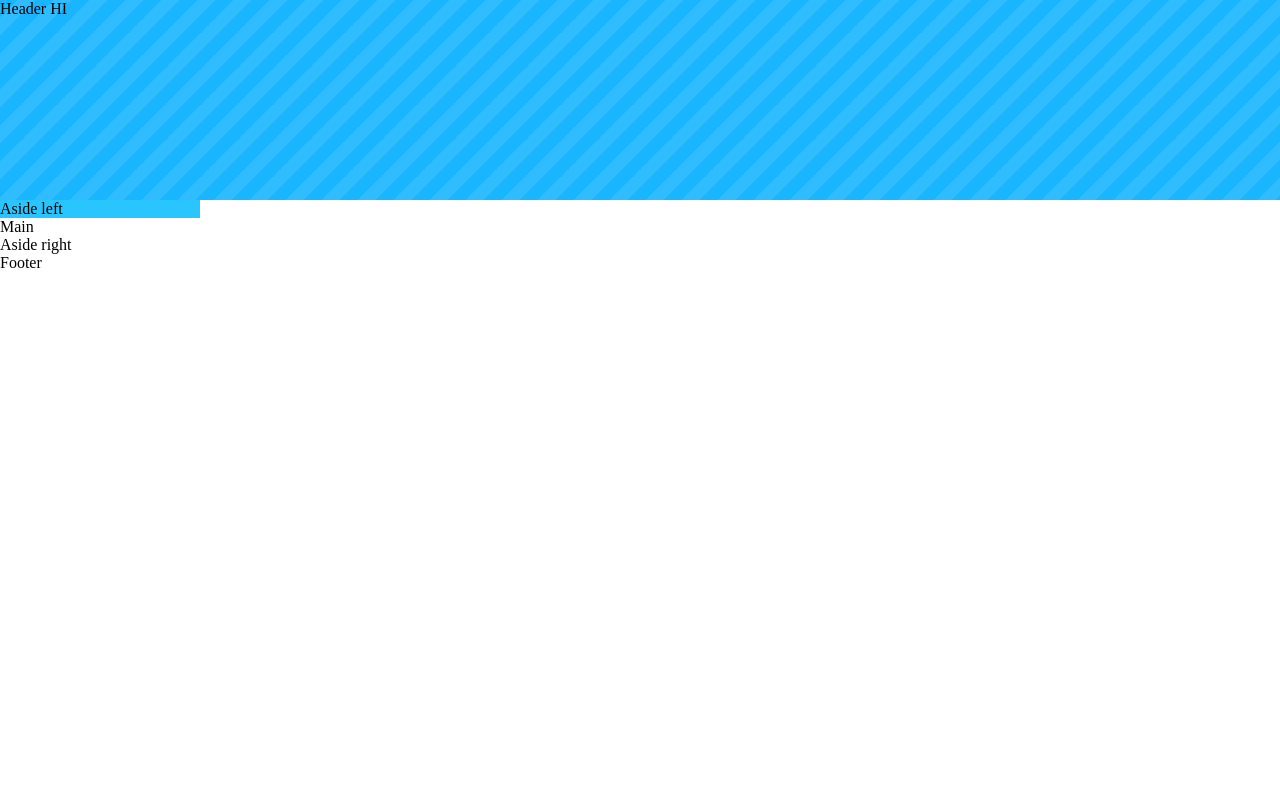
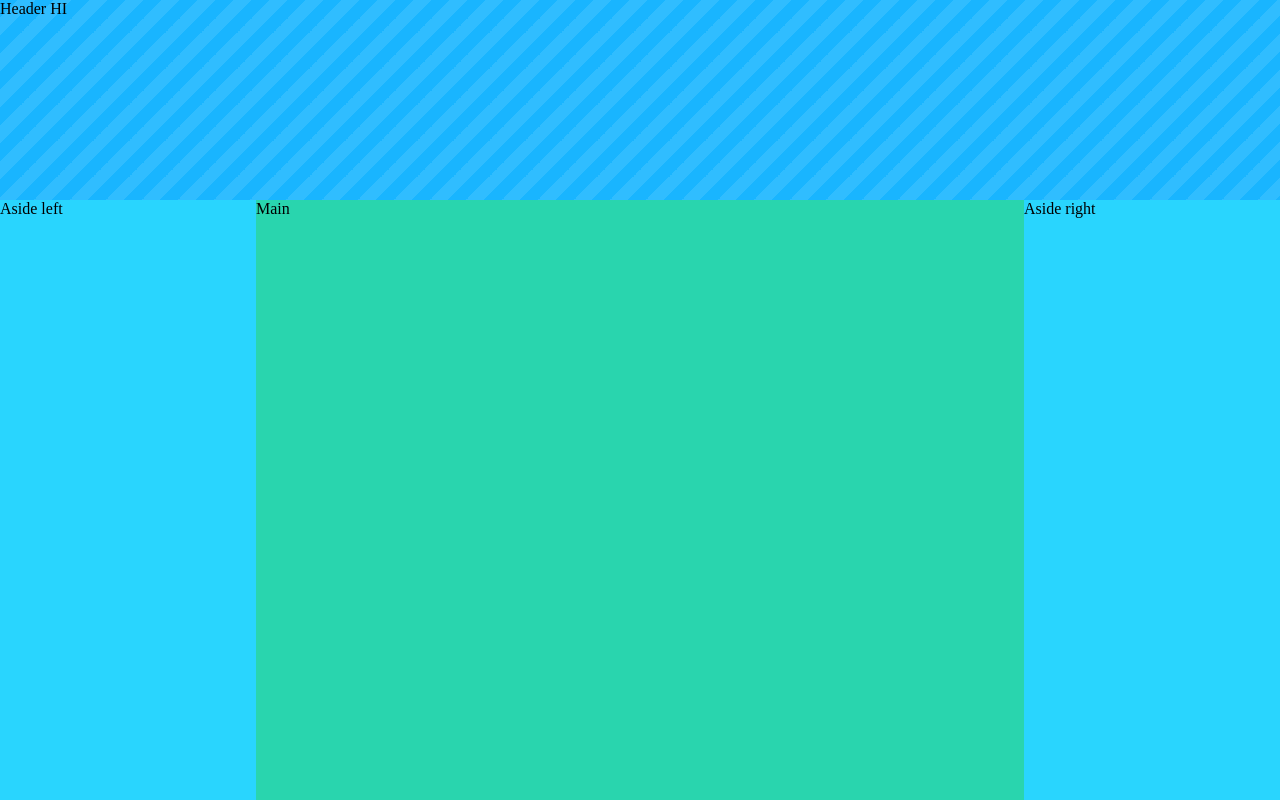
Before and after one commit to B1naryStudio/flex-all-the-things, a plain HTML site: page index.html in a window 1280 px wide. Shown: the top 800 px of the page. Drawn offline with Linux system fonts and the light colour scheme.

Commit message:
General layout

```diff
--- a/css/style.css
+++ b/css/style.css
@@ -21,7 +21,25 @@ header {
 	background-size: 36px 36px;
 }
 
-.aside_left {
+aside {
 	width: 200px;
-	background: #29C5FE;
+	background: #29d5FE;
+	flex: 3 1 20%;
 }
+
+#main {
+	min-height: 800px;
+	background: #2915FE;
+	display: flex;
+	flex-flow: row;
+}
+
+.main {
+	background: #29d5aE;
+	flex: 3 1 60%;
+}
+
+footer {
+	height: 200px;
+	background: #00A3B8;
+}
--- a/index.html
+++ b/index.html
@@ -8,9 +8,11 @@
 </head>
 <body ng-controller="playgroundController">
 	<header>Header {{data}}</header>
+	<div id='main'>
 	<aside class="aside_left">Aside left</aside>
-	<div id="main">Main</div>
+	<div class="main">Main</div>
 	<aside class="aside_right">Aside right</aside>
+	</div>
 	<footer>Footer</footer>
 </body>
 </html>
```
